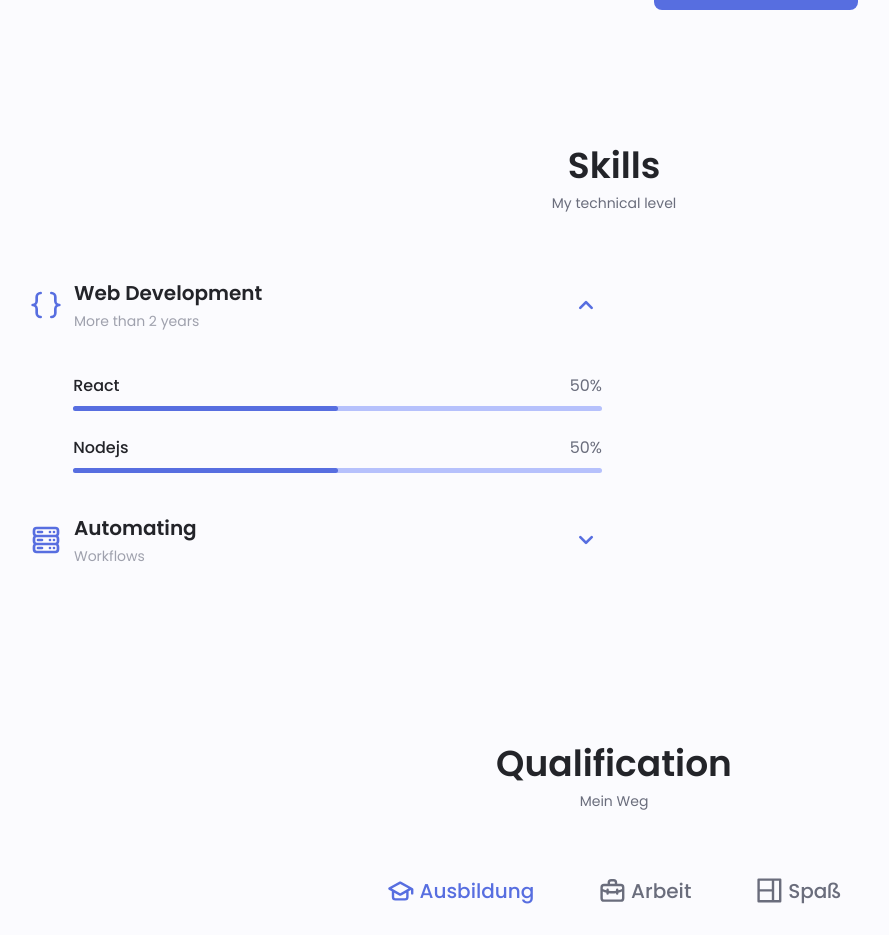
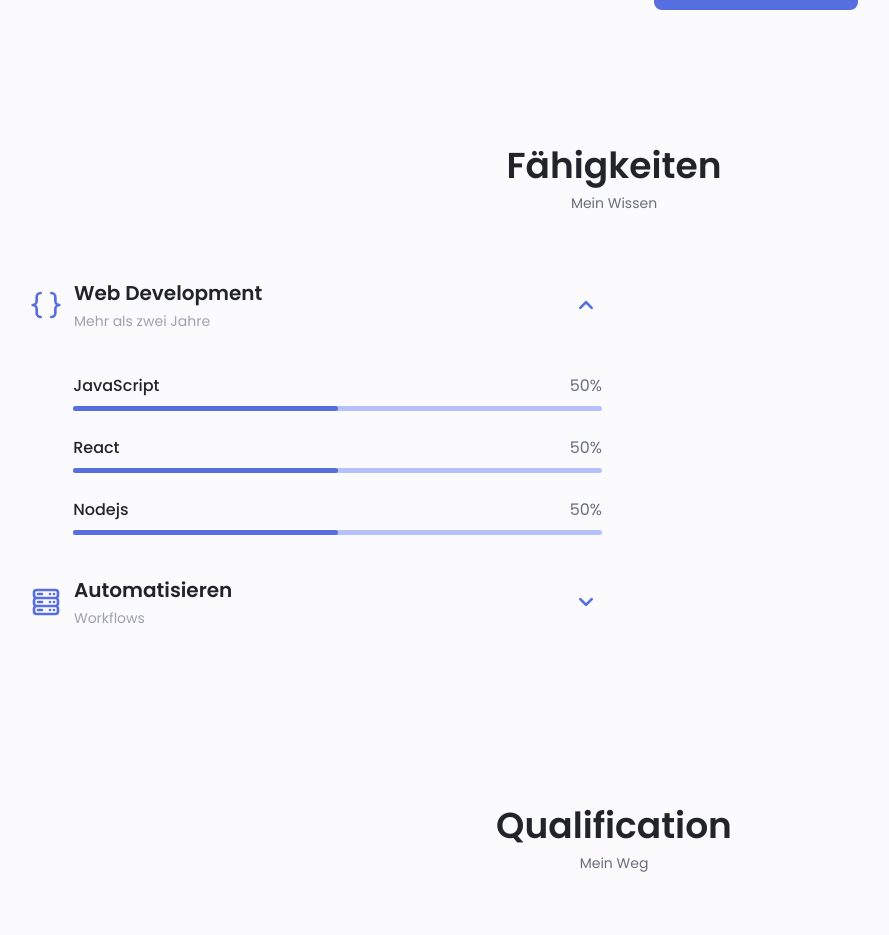
Before and after one commit to eliascerne/website, a React (Create React App) app: page / in a window 1280 px wide. Shown: the part 1015-1950 px from the top of the page, without its empty margins (66-955 px from the left). Built offline with nearby package versions, Linux system fonts and the light colour scheme.

Commit message:
feat: changed text to Data.js (different languages)

```diff
--- a/src/components/Skills.js
+++ b/src/components/Skills.js
@@ -1,7 +1,8 @@
 import React, {useState} from 'react'
 import { UilBracketsCurly, UilAngleDown, UilServer } from '@iconscout/react-unicons'
+import Data from '../Data.json'
 
-function Skills() {
+function Skills({ languageJSON }) {
 
     const [showSkills1, setShowSkills1] = useState(true);
     const [showSkills2, setShowSkills2] = useState(false);
@@ -20,8 +21,8 @@ function Skills() {
 
     return (
         <section className="skills section" id="skills">
-            <h2 className="section_title">Skills</h2>
-            <span className="section_subtitle">My technical level</span>
+            <h2 className="section_title">{Data.language[languageJSON].skills.heading}</h2>
+            <span className="section_subtitle">{Data.language[languageJSON].skills.subheading}</span>
 
             <div className="skills_container container grid">
                 <div>
@@ -31,8 +32,8 @@ function Skills() {
                             <UilBracketsCurly className="skills_icon" size="32" />
 
                             <div>
-                                <h1 className="skills_title">Web Development</h1>
-                                <span className="skills_subtitle">More than 2 years</span>
+                                <h1 className="skills_title">{Data.language[languageJSON].skills.tabs[0].heading}</h1>
+                                <span className="skills_subtitle">{Data.language[languageJSON].skills.tabs[0].subheading}</span>
                             </div>
 
                             <UilAngleDown className="skills_arrow" size="32" />
@@ -41,8 +42,8 @@ function Skills() {
                         <div className="skills_list grid">
                             <div className="skills_data">
                                 <div className="skills_titles">
-                                    <h3 className="skills_name">React</h3>
-                                    <span className="skills_number">50%</span>
+                                    <h3 className="skills_name">{Data.language[languageJSON].skills.tabs[0].skill1}</h3>
+                                    <span className="skills_number">{Data.language[languageJSON].skills.tabs[0].skill1Percent}</span>
                                 </div>
                                 <div className="skills_bar">
                                     <span className="skills_percentage skills_sub1Skill1"></span>
@@ -51,8 +52,18 @@ function Skills() {
 
                             <div className="skills_data">
                                 <div className="skills_titles">
-                                    <h3 className="skills_name">Nodejs</h3>
-                                    <span className="skills_number">50%</span>
+                                    <h3 className="skills_name">{Data.language[languageJSON].skills.tabs[0].skill2}</h3>
+                                    <span className="skills_number">{Data.language[languageJSON].skills.tabs[0].skill2Percent}</span>
+                                </div>
+                                <div className="skills_bar">
+                                    <span className="skills_percentage skills_sub2Skill1"></span>
+                                </div>
+                            </div>
+
+                            <div className="skills_data">
+                                <div className="skills_titles">
+                                    <h3 className="skills_name">{Data.language[languageJSON].skills.tabs[0].skill3}</h3>
+                                    <span className="skills_number">{Data.language[languageJSON].skills.tabs[0].skill3Percent}</span>
                                 </div>
                                 <div className="skills_bar">
                                     <span className="skills_percentage skills_sub2Skill1"></span>
@@ -67,8 +78,8 @@ function Skills() {
                             <UilServer className="skills_icon" size="32" />
 
                             <div>
-                                <h1 className="skills_title">Automating</h1>
-                                <span className="skills_subtitle">Workflows</span>
+                                <h1 className="skills_title">{Data.language[languageJSON].skills.tabs[1].heading}</h1>
+                                <span className="skills_subtitle">{Data.language[languageJSON].skills.tabs[1].subheading}</span>
                             </div>
 
                             <UilAngleDown className="skills_arrow" size="32" />
@@ -77,8 +88,8 @@ function Skills() {
                         <div className="skills_list grid">
                             <div className="skills_data">
                                 <div className="skills_titles">
-                                    <h3 className="skills_name">Python</h3>
-                                    <span className="skills_number">50%</span>
+                                    <h3 className="skills_name">{Data.language[languageJSON].skills.tabs[1].skill1}</h3>
+                                    <span className="skills_number">{Data.language[languageJSON].skills.tabs[1].skill1Percent}</span>
                                 </div>
                                 <div className="skills_bar">
                                     <span className="skills_percentage skills_sub1Skill2"></span>
```
